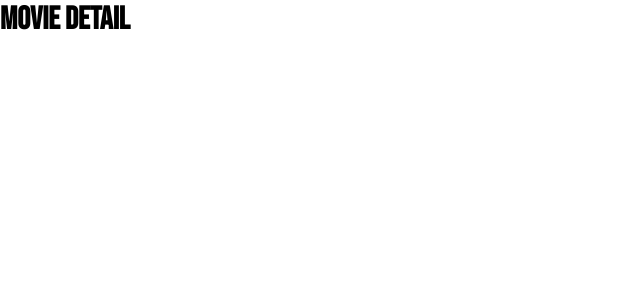
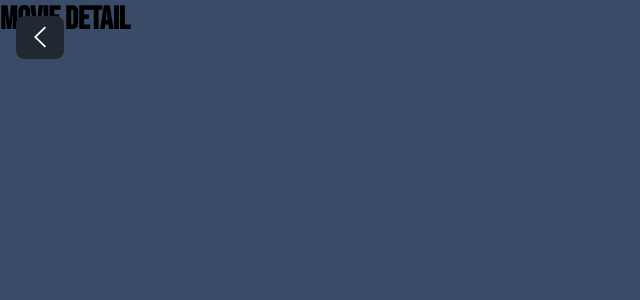
Before and after one commit to Taninwat-55/cinema-booking-system, a React (Vite) app in the folder client/: page /movie-detail in a window 1280 px wide. Shown: the top 300 px of the page, without its empty margins (0-640 px from the left). Built offline with nearby package versions, Linux system fonts and the light colour scheme.

Commit message:
movie details
started with the movie detail styling

```diff
--- a/client/src/pages/LandingPage.jsx
+++ b/client/src/pages/LandingPage.jsx
@@ -1,3 +1,4 @@
+/* eslint-disable no-unused-vars */
 import { Link } from "react-router-dom";
 import { useEffect, useState } from "react";
 import Searchbar from "../components/Searchbar";
--- a/client/src/pages/MovieDetailPage.jsx
+++ b/client/src/pages/MovieDetailPage.jsx
@@ -1,9 +1,33 @@
 import { Link } from "react-router-dom";
+import { useEffect } from "react";
+import "../styles/MovieDetailsPage.css";
 
 export default function MovieDetailPage() {
+  useEffect(() => {
+    // Add a class to the body when this page is mounted
+    document.body.classList.add("movie-detail-bg");
+
+    // Remove the class when navigating away
+    return () => {
+      document.body.classList.remove("movie-detail-bg");
+    };
+  }, []);
   return (
-    <div>
-      <h1>Movie Detail</h1>
+    <div className="movie-detail-page">
+      <div className="Home-btn">
+        <Link to="/" className="home-link">
+          <svg
+            width="24px"
+            height="24px"
+            viewBox="0 0 1024 1024"
+            xmlns="http://www.w3.org/2000/svg"
+            fill="#ffffff"
+          >
+            <path d="M768 903.232l-50.432 56.768L256 512l461.568-448 50.432 56.768L364.928 512z" />
+          </svg>
+        </Link>
+      </div>
+      <h1 className="movie-detail-title">Movie Detail</h1>
     </div>
   );
 }
--- /dev/null
+++ b/client/src/styles/MovieDetailsPage.css
@@ -0,0 +1,20 @@
+*{
+    margin: 0;
+    padding: 0;
+    box-sizing: border-box;
+    font-family: "Bebas Neue", sans-serif;
+}
+
+.movie-detail-bg {
+    background-color: #394b66;
+    min-height: 100vh;
+  }
+
+  .movie-detail-content {
+    display: flex;
+    flex-direction: column;
+    align-items: center;
+    justify-content: center;
+    min-height: 100vh;
+    color: white;
+  }
```
